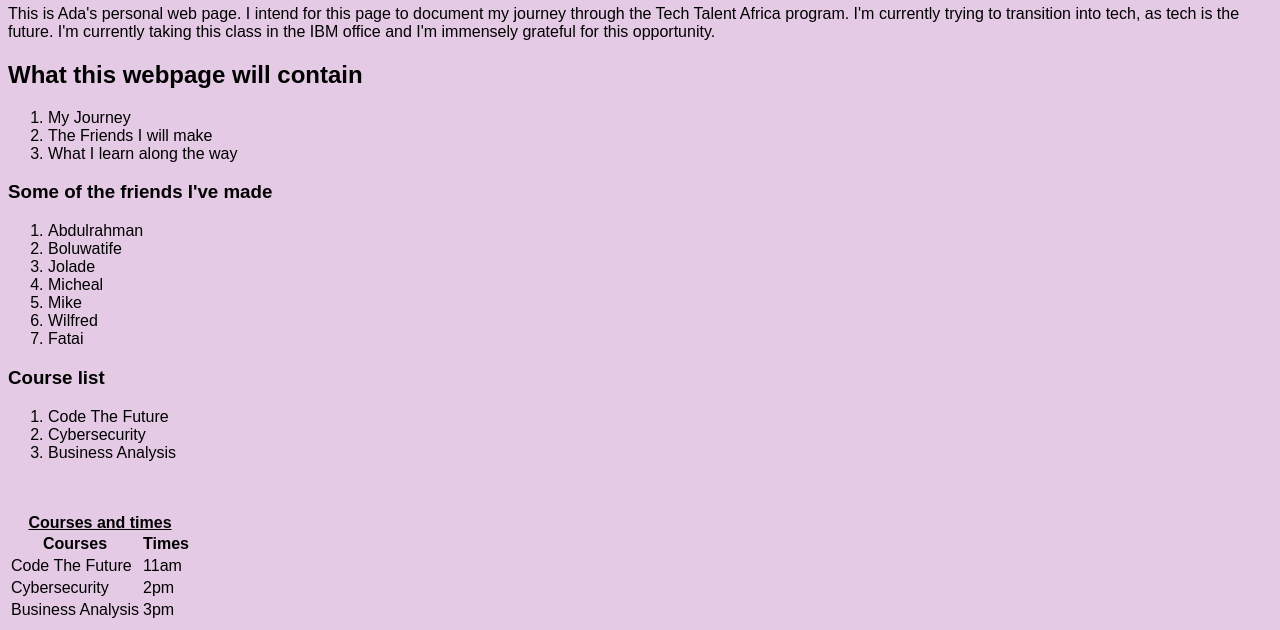
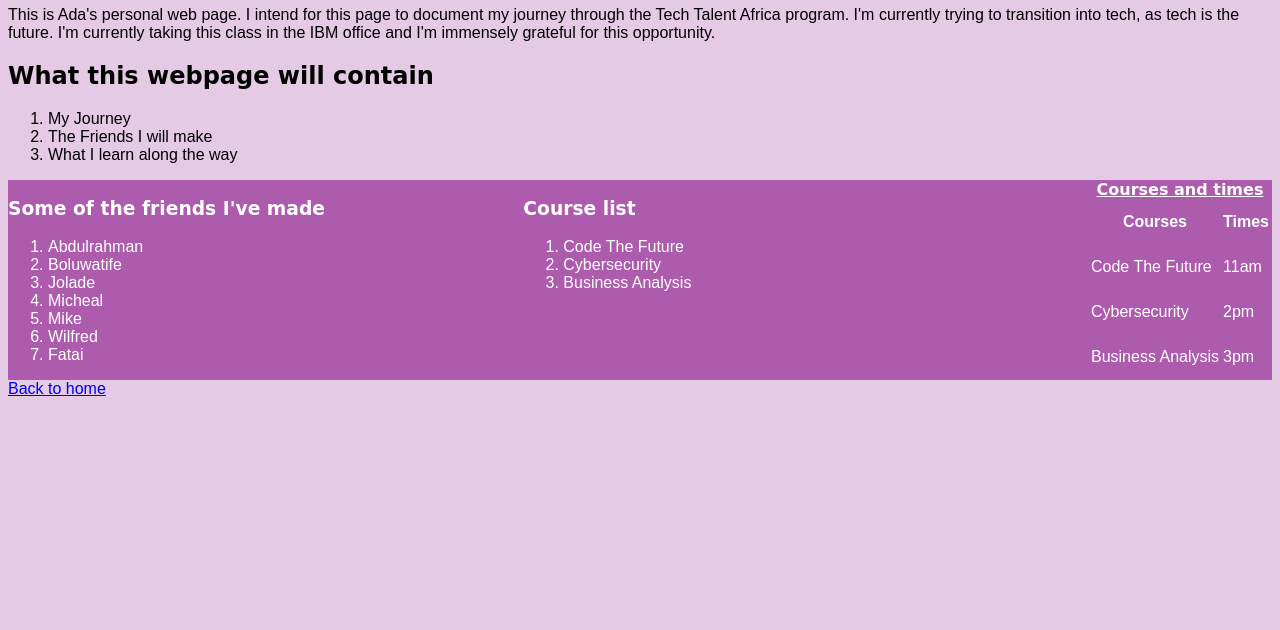
Before and after one commit to Ada-igbo1/Ada-website-ctf, a plain HTML site: page Intro to code/Index.html in a window 1280 px wide. Shown: the part 581-1211 px from the top of the page. After the commit the page ends 987 px from the top, so only its background shows below. Drawn offline with Linux system fonts and the light colour scheme.

Commit message:
Aboutpage

```diff
--- a/Intro to code/Index.html
+++ b/Intro to code/Index.html
@@ -16,19 +16,24 @@
 
         <img src="../Photos/Coffee and cookies.jpg" alt="Breakfast at IBM" height="400px" style="width: 100vw;">
 
-        <h1 style="font-family": cursive;> Welcome to my web page </h1>
+        <h1 style="font-family: cursive;"> Welcome to my web page </h1>
+
         <p> This is Ada's personal web page. I intend for this page
             to document my journey through the Tech Talent Africa program.
            I'm currently trying to transition
             into tech, as tech is the future. I'm currently taking this class in the IBM office and
             I'm immensely grateful for this opportunity.</p>
-        <h2> What this webpage will contain </h2>
+        <h2 style="font-family: cursive;"> What this webpage will contain </h2>
         <ol>
             <li> My Journey</li>
             <li>The Friends I will make</li>
             <li> What I learn along the way </li>
         </ol>
-        <h3> Some of the friends I've made </h3>
+
+        <div class="div-1">
+
+            <div>
+        <h3 style="font-family: cursive;"> Some of the friends I've made </h3>
         <ol> <li> Abdulrahman </li>
             <li> Boluwatife </li>
             <li> Jolade </li>
@@ -37,20 +42,22 @@
             <li> Wilfred </li>
             <li> Fatai </li>
         </ol>
+    </div>
 
-        <h3> Course list </h3>
+        <div>
+            <h3 style="font-family: cursive;"> Course list </h3>
         <ol>
             <li> Code The Future </li>
             <li> Cybersecurity </li>
             <li> Business Analysis </li>
         </ol>
-
+    </div>
 
         <br>
         <br>
 
         <table>
-            <caption> <u><b> Courses and times </b></u> </caption>
+            <caption style="font-family: cursive;"> <u><b> Courses and times </b></u> </caption>
             <tr>
                 <th> Courses </th>
                 <th> Times</th>
@@ -69,6 +76,9 @@
                 <td> 3pm</td>
             </tr>
         </table>
+        </div>
+
+        <a href="Index.html"> Back to home </a> <br>
 
 
 
--- a/Intro to code/mystylesheet.css
+++ b/Intro to code/mystylesheet.css
@@ -22,3 +22,10 @@ body {font-family: Arial, Helvetica, sans-serif;}
  .Navlist a:hover {
     color: bisque;
  }
+
+ .div-1 {
+   display:flex;
+   justify-content: space-between;
+   background-color: #ad5cad;
+   color: white;
+ }
```
Also changed, not shown: Intro to code/Aboutpage.html (+5 -1 lines).
